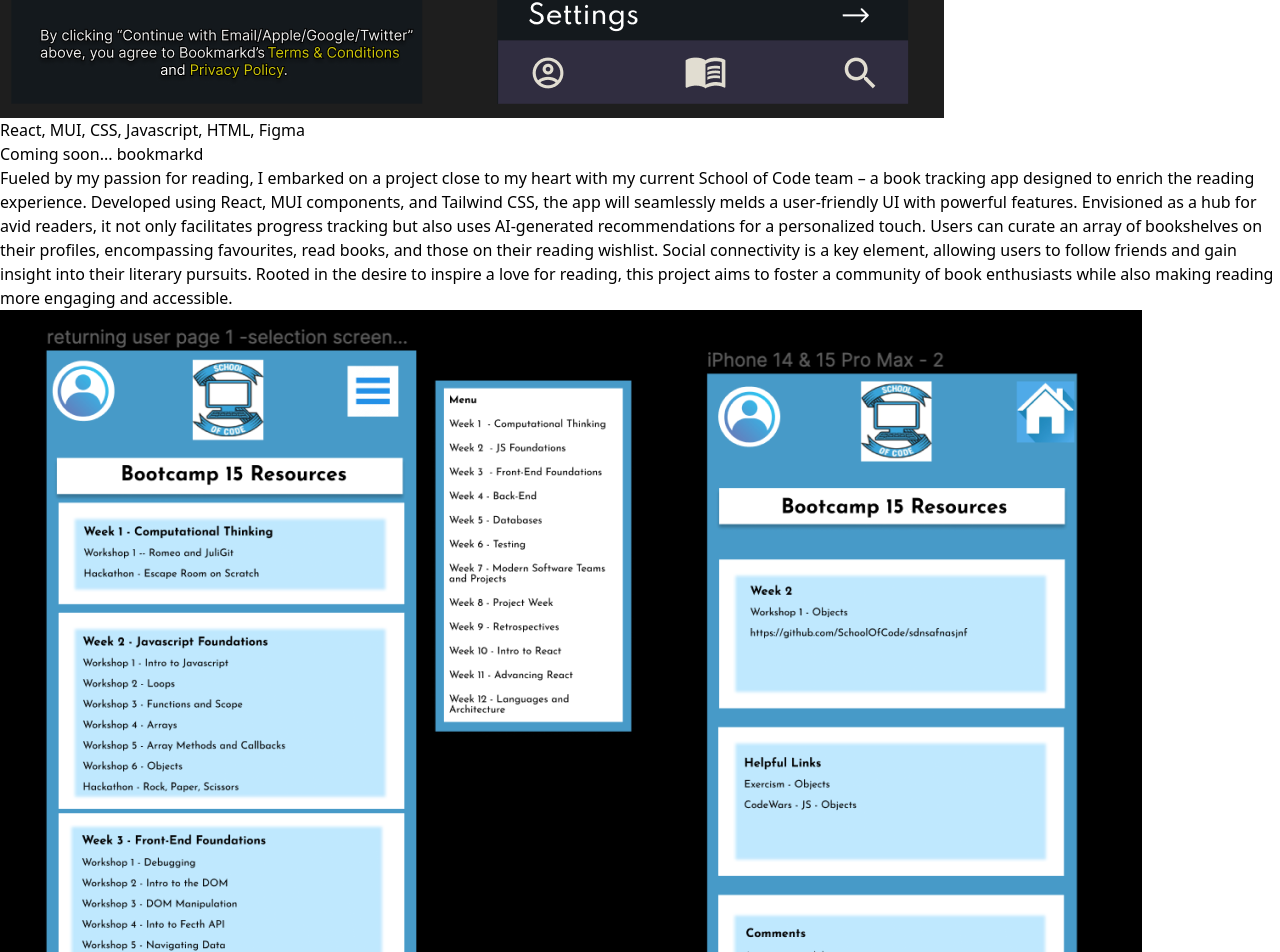
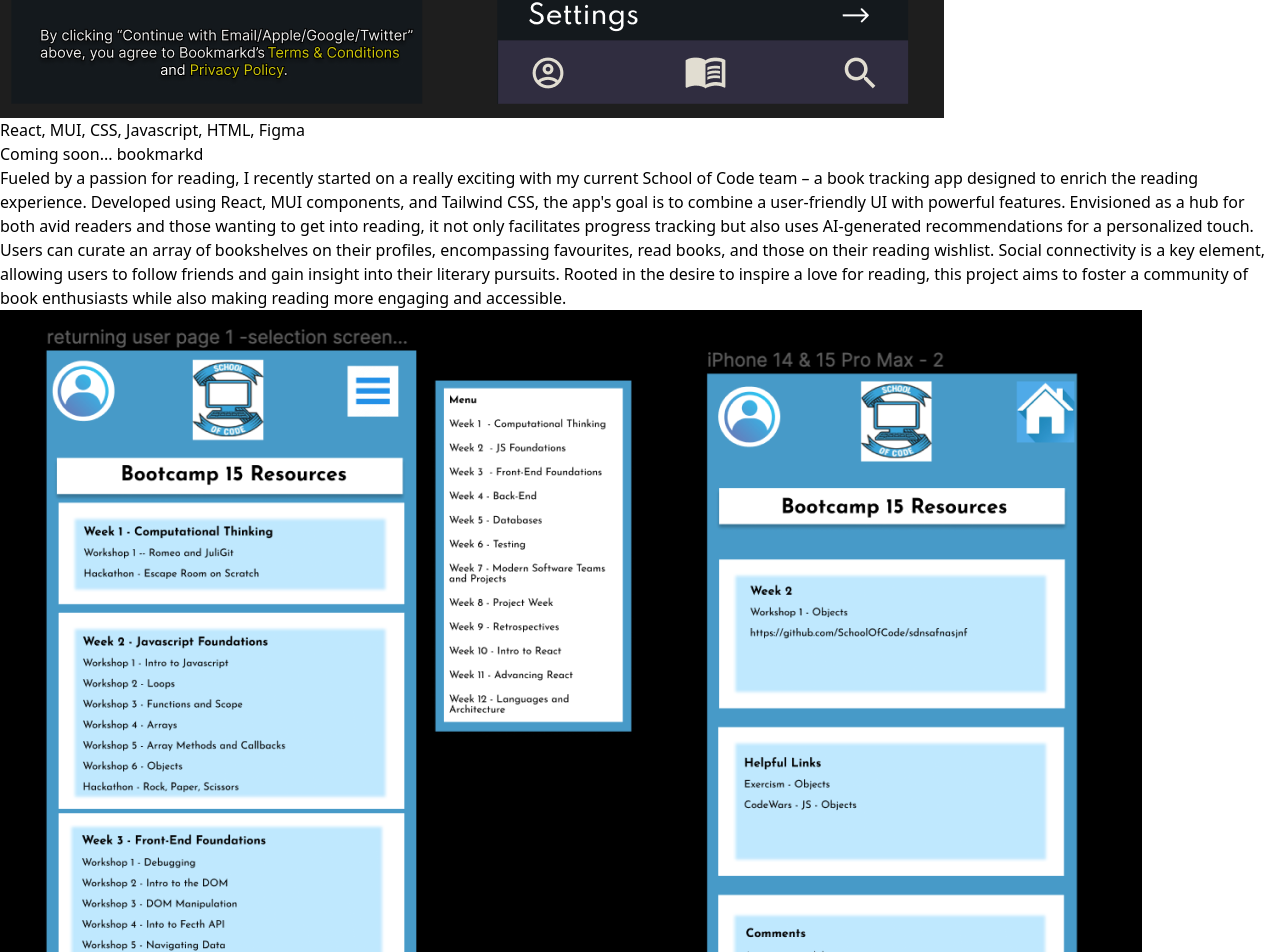
Before and after one commit to HannahMcCabe31/my_portfolio, a React (Vite) app: page / in a window 1280 px wide. Shown: the part 1622-2574 px from the top of the page. Built offline with nearby package versions, Linux system fonts and the light colour scheme.

Commit message:
editing writing

```diff
--- a/src/data.js
+++ b/src/data.js
@@ -10,7 +10,7 @@
     title: "Coming soon... bookmarkd",
     subtitle: "React, MUI, CSS, Javascript, HTML, Figma",
     description:
-      "Fueled by my passion for reading, I embarked on a project close to my heart with my current School of Code team – a book tracking app designed to enrich the reading experience. Developed using React, MUI components, and Tailwind CSS, the app will seamlessly melds a user-friendly UI with powerful features. Envisioned as a hub for avid readers, it not only facilitates progress tracking but also uses AI-generated recommendations for a personalized touch. Users can curate an array of bookshelves on their profiles, encompassing favourites, read books, and those on their reading wishlist. Social connectivity is a key element, allowing users to follow friends and gain insight into their literary pursuits. Rooted in the desire to inspire a love for reading, this project aims to foster a community of book enthusiasts while also making reading more engaging and accessible.",
+      "Fueled by a passion for reading, I recently started on a really exciting with my current School of Code team – a book tracking app designed to enrich the reading experience. Developed using React, MUI components, and Tailwind CSS, the app's goal is to combine a user-friendly UI with powerful features. Envisioned as a hub for both avid readers and those wanting to get into reading, it not only facilitates progress tracking but also uses AI-generated recommendations for a personalized touch. Users can curate an array of bookshelves on their profiles, encompassing favourites, read books, and those on their reading wishlist. Social connectivity is a key element, allowing users to follow friends and gain insight into their literary pursuits. Rooted in the desire to inspire a love for reading, this project aims to foster a community of book enthusiasts while also making reading more engaging and accessible.",
     image: project1Image,
     // link: "",
   },
```
